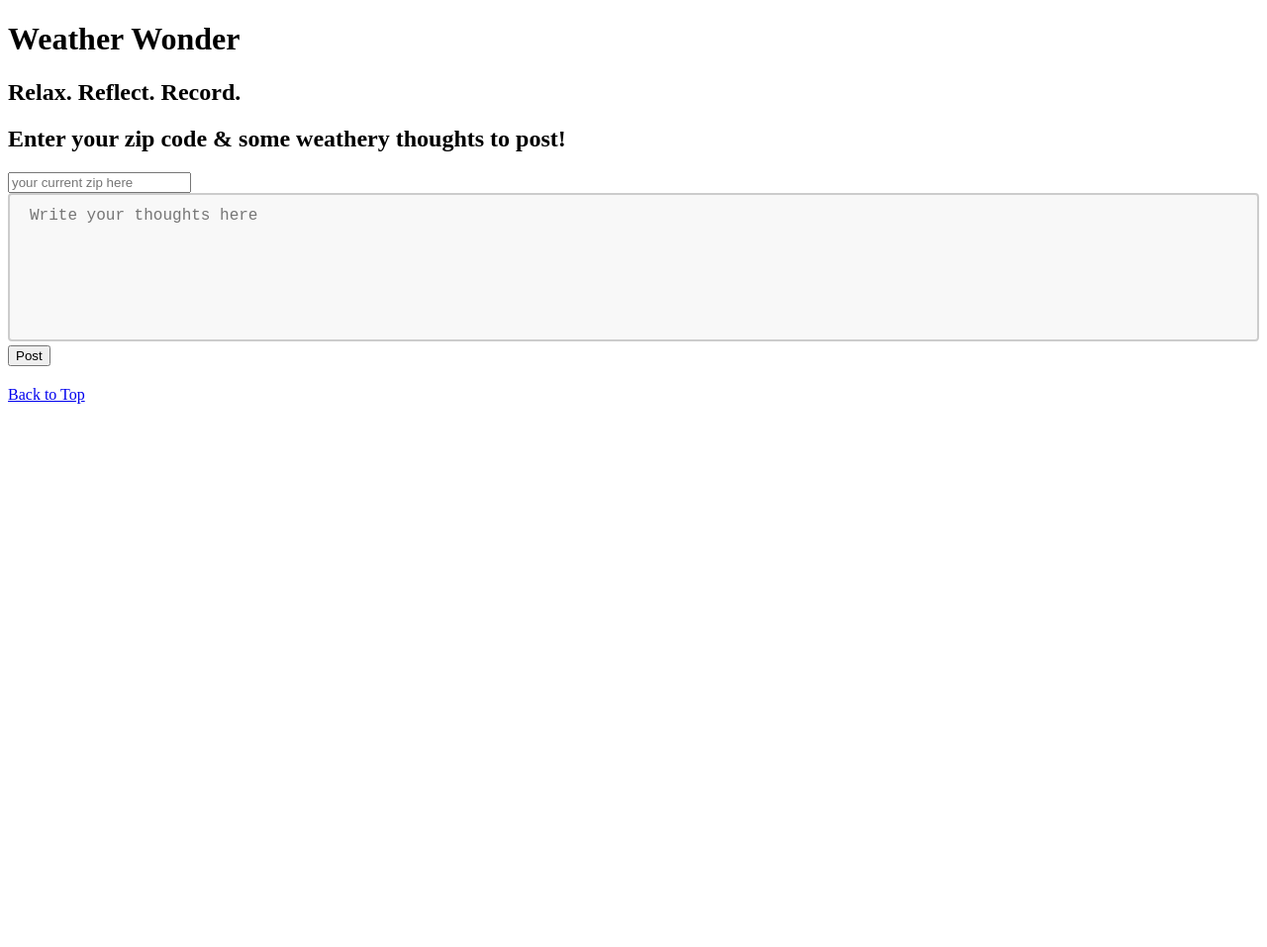
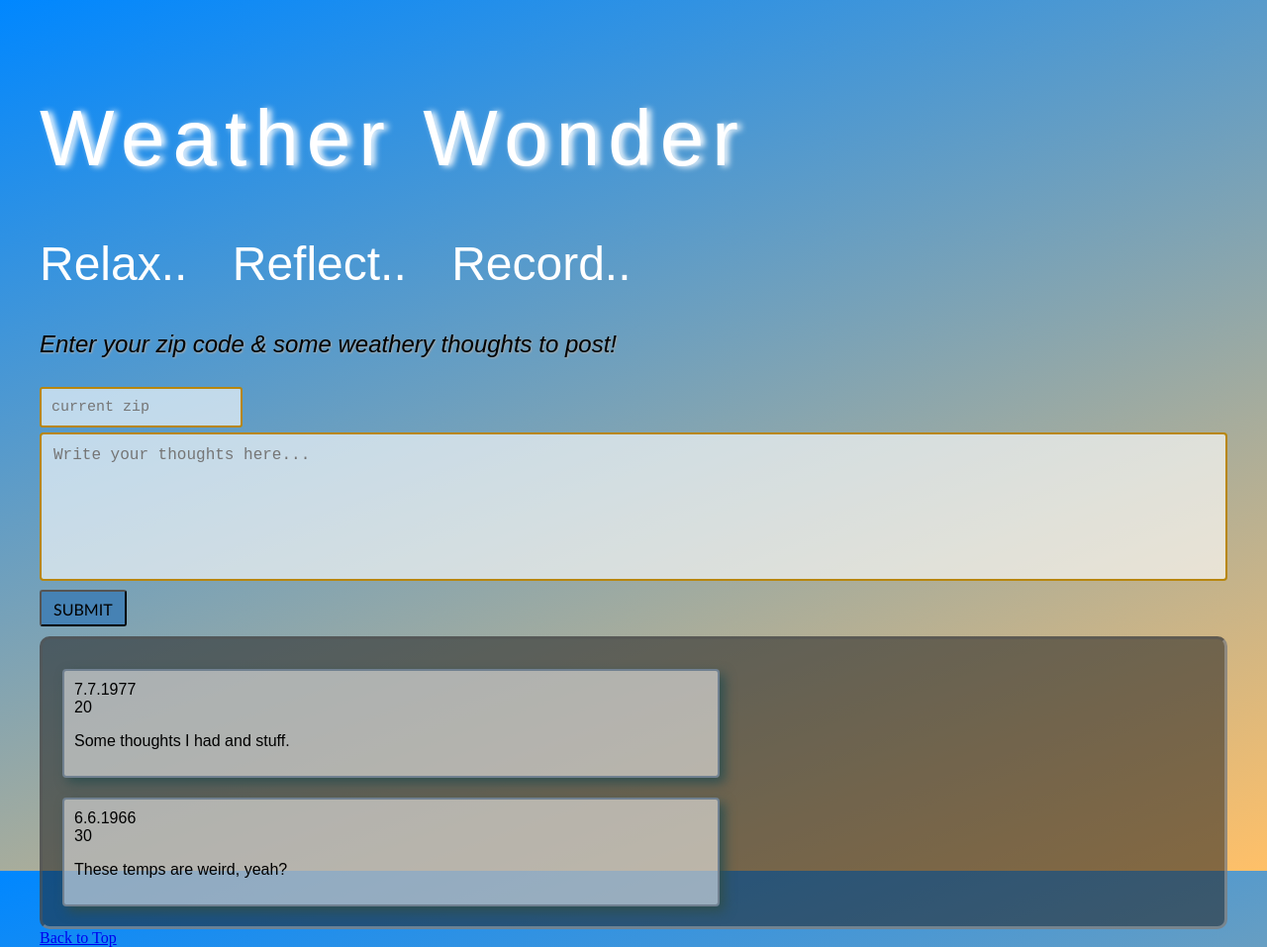
Before and after one commit to danrigall/udacity-weather-app, a plain HTML site: page website/index.html in a window 1280 px wide. Shown: the whole page at 99% size. Before the commit the page ends 800 px from the top, so only its background shows below. Drawn offline with Linux system fonts and the light colour scheme.

Commit message:
Made some style & design changes.

```diff
--- a/website/index.html
+++ b/website/index.html
@@ -8,28 +8,31 @@
 </head>
 <body>
   <a id="top"></a>
-  <header id="page-header">
+  <header id="page_header">
     <h1>Weather Wonder</h1>
-    <h2>Relax. Reflect. Record.</h2>
+    <h2>Relax.. Reflect.. Record..</h2>
   </header>
   <main>
     <div id="instructions">
-      <h2>Enter your zip code & some weathery thoughts to post!</h2>
+      <h3>Enter your zip code & some weathery thoughts to post!</h3>
     </div>
     <form>
-      <input type="text" id="zip" placeholder="your current zip here"><br>
-      <textarea  id="thoughts" placeholder="Write your thoughts here"></textarea>
-      <input type="submit" id="submit" value="Post">
+      <input type="text" id="zip" placeholder="current zip"><br>
+      <textarea  id="write" placeholder="Write your thoughts here..."></textarea>
+      <input type="submit" id="submit" value="Submit">
     </form>
-    <div id="date">
-      <h2></h2>
-    </div>
-    <div id="temp">
-      <h2></h2>
-    </div>
-    <div id="posted-thoughts">
-      <h2></h2>
-    </div>
+    <section id="all_posts">
+      <div class="post">
+        <div class="date">7.7.1977</div>
+        <div class="temp">20</div>
+        <p class="thoughts">Some thoughts I had and stuff.</p>
+      </div>
+      <div class="post">
+        <div class="date">6.6.1966</div>
+        <div class="temp">30</div>
+        <p class="thoughts">These temps are weird, yeah?</p>
+      </div>
+    </section>
   </main>
   <footer>
     <a href="#top">Back to Top</a>
--- a/website/style.css
+++ b/website/style.css
@@ -1,11 +1,106 @@
+/* Full body style */
+body {
+  height: 100vh;
+  padding: 2rem;
+  background: linear-gradient(160deg, #0087ff, #ffc068);
+}
+
+
+/* Page header styles */
+#page_header {
+  font-family: 'Skia', sans-serif;
+}
+
+#page_header h1 {
+  font-weight: normal;
+  font-size: 5rem;
+  color: white;
+  letter-spacing: 8px;
+  text-shadow: white 4px 1px 6px;
+}
+
+#page_header h2 {
+  font-weight: normal;
+  font-size: 3rem;
+  color: white;
+  word-spacing: 2rem;
+}
+
+
+/* Main section styles */
+#instructions {
+  font-family: 'Gil Sans', sans-serif;
+  font-style: italic;
+}
+
+#instructions h3 {
+  font-size: 1.5rem;
+  font-weight: 100;
+  text-shadow: darkgrey 1px 1px 2px;
+  color: black;
+}
+
+form {
+  padding: 0px;
+  font-family: Courier, serif;
+}
+
+#zip {
+  font-size: 15px;
+  font-family: inherit;
+  padding: 10px;
+  border-radius: 3px;
+  border: 2px solid darkgoldenrod;
+  margin: 5px 0px;
+  background-color: #ffffffa1;
+}
+
 textarea {
   width: 100%;
   height: 150px;
-  padding: 12px 20px;
+  padding: 12px;
   box-sizing: border-box;
-  border: 2px solid #ccc;
+  border: 2px solid darkgoldenrod;
   border-radius: 4px;
-  background-color: #f8f8f8;
+  background-color: #ffffffa1;
   font-size: 16px;
   resize: none;
 }
+
+#submit {
+  padding: 8px 12px 6px;
+  font-family: 'Gill Sans', sans-serif;
+  font-size: 1rem;
+  background-color: steelblue;
+  border-radius: 3px;
+  margin-top: 4px;
+  text-transform: uppercase;
+}
+
+#submit:hover {
+  border: 2px outset goldenrod;
+  color: white;
+  background-color: midnightblue;
+}
+
+
+/* Post area */
+#all_posts {
+  height: 100%;
+  margin-top: 10px;
+  padding-top: 10px;
+  border: 3px inset #a9a9a98c;
+  border-radius: 10px;
+  background-color: #2121218c;
+}
+
+.post {
+  border: 2px solid slategray;
+  border-radius: 4px;
+  background-color: #ffffff85;
+  padding: 10px;
+  margin: 20px;
+  width: 40rem;
+  box-shadow: darkslategrey 5px 5px 12px;
+  font-family: 'Bradley Hand', sans-serif;
+}
```
